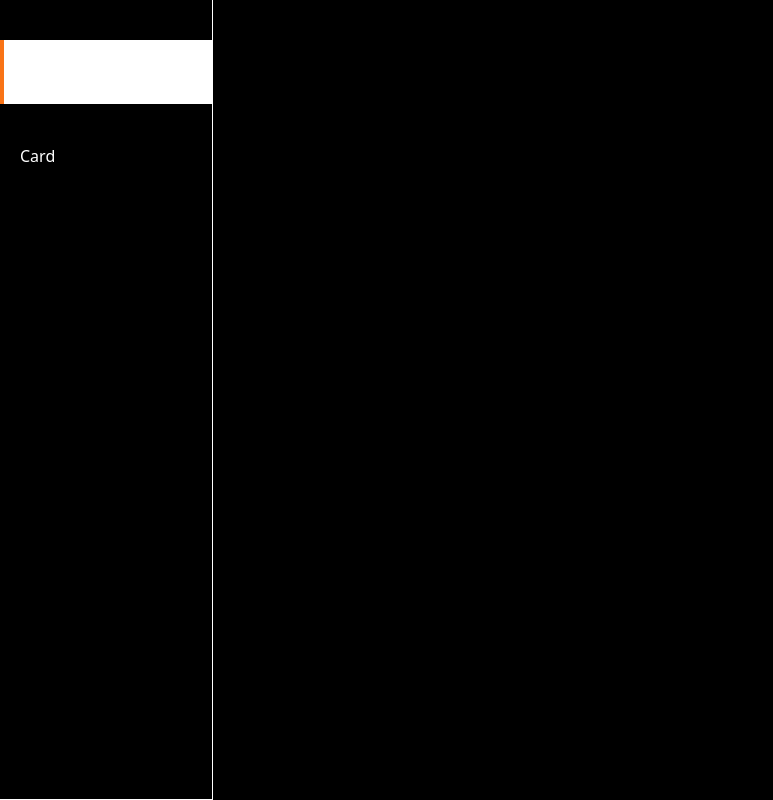
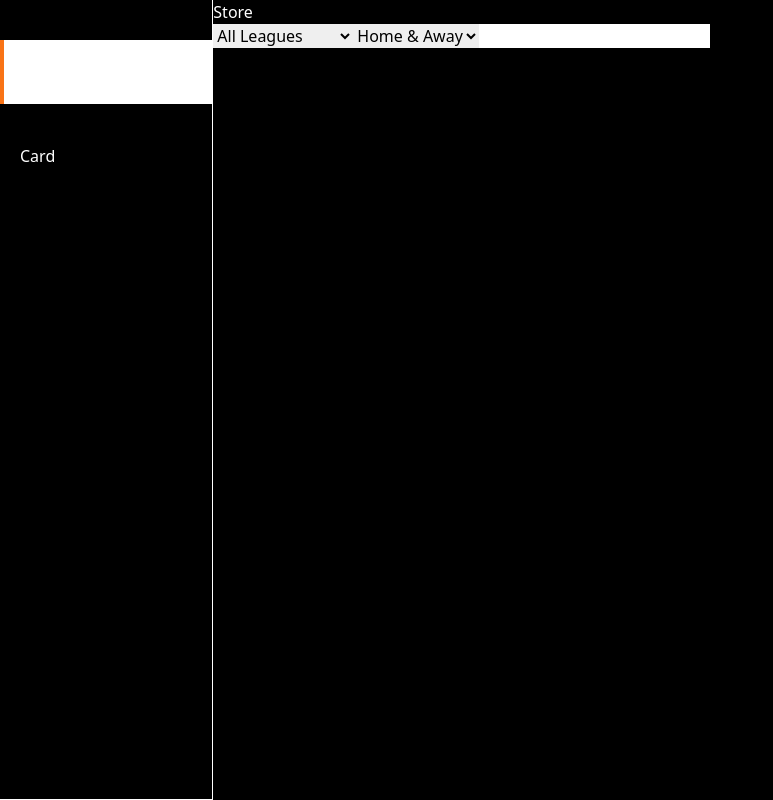
Before and after one commit to mahdiish/react-football-kit-store, a React (Create React App) app: page / in a window 1280 px wide. Shown: the whole page, without its empty margins (0-773 px from the left). Built offline with nearby package versions, Linux system fonts and the light colour scheme.

Commit message:
Form component and slice added

```diff
--- /dev/null
+++ b/src/components/Form.js
@@ -0,0 +1,47 @@
+import { useDispatch, useSelector } from "react-redux";
+import { changeLeague, changeLocation, changeSearchTerm } from "../store";
+
+function Form() {
+  const dispatch = useDispatch();
+  const { league, location, searchTerm } = useSelector((state) => {
+    return {
+      league: state.form.league,
+      location: state.form.location,
+      searchTerm: state.form.searchTerm,
+    };
+  });
+
+  const handleLeagueChange = (event) => {
+    dispatch(changeLeague(event.target.value));
+  };
+
+  const handleLocationChange = (event) => {
+    dispatch(changeLocation(event.target.value));
+  };
+
+  const handleSearchTermChange = (event) => {
+    dispatch(changeSearchTerm(event.target.value));
+  };
+
+  return (
+    <div>
+      <select onChange={handleLeagueChange} value={league}>
+        <option>All Leagues</option>
+        <option>Premier League</option>
+        <option>LaLiga</option>
+        <option>Bundesliga</option>
+        <option>Serie A</option>
+      </select>
+
+      <select value={location} onChange={handleLocationChange}>
+        <option>Home & Away</option>
+        <option>Home</option>
+        <option>Away</option>
+      </select>
+
+      <input value={searchTerm} onChange={handleSearchTermChange} />
+    </div>
+  );
+}
+
+export default Form;
--- a/src/index.js
+++ b/src/index.js
@@ -2,10 +2,17 @@ import React from "react";
 import { createRoot } from "react-dom/client";
 import App from "./App";
 import "./index.css";
+import { Provider } from "react-redux";
+import { store } from "./store";
+
 // import StorePage from "./pages/StorePage";
 // import CardPage from "./pages/CardPage";
 
 const container = document.getElementById("root");
 const root = createRoot(container);
 
-root.render(<App />);
+root.render(
+  <Provider store={store}>
+    <App />
+  </Provider>
+);
--- a/src/pages/CardPage.js
+++ b/src/pages/CardPage.js
@@ -1,5 +1,5 @@
 function CardPage() {
-  return <div>Card</div>;
+  return <div className="text-white">Card</div>;
 }
 
 export default CardPage;
--- a/src/pages/StorePage.js
+++ b/src/pages/StorePage.js
@@ -1,5 +1,11 @@
+import Form from "../components/Form";
 function StorePage() {
-  return <div>Store</div>;
+  return (
+    <div>
+      <h1 className="text-white">Store</h1>
+      <Form />
+    </div>
+  );
 }
 
 export default StorePage;
--- /dev/null
+++ b/src/store/index.js
@@ -0,0 +1,15 @@
+import { configureStore } from "@reduxjs/toolkit";
+import {
+  formReducer,
+  changeLeague,
+  changeLocation,
+  changeSearchTerm,
+} from "./slices/formSlice";
+
+const store = configureStore({
+  reducer: {
+    form: formReducer,
+  },
+});
+
+export { store, changeLeague, changeLocation, changeSearchTerm };
--- /dev/null
+++ b/src/store/slices/formSlice.js
@@ -0,0 +1,26 @@
+import { createSlice } from "@reduxjs/toolkit";
+
+const formSlice = createSlice({
+  name: "form",
+  initialState: {
+    league: "All Leagues",
+    location: "Home & Away",
+    searchTerm: "",
+  },
+  reducers: {
+    changeLeague(state, action) {
+      state.league = action.payload;
+    },
+    changeLocation(state, action) {
+      state.location = action.payload;
+    },
+    changeSearchTerm(state, action) {
+      state.searchTerm = action.payload;
+    },
+  },
+});
+
+export const { changeLeague, changeLocation, changeSearchTerm } =
+  formSlice.actions;
+
+export const formReducer = formSlice.reducer;
```
